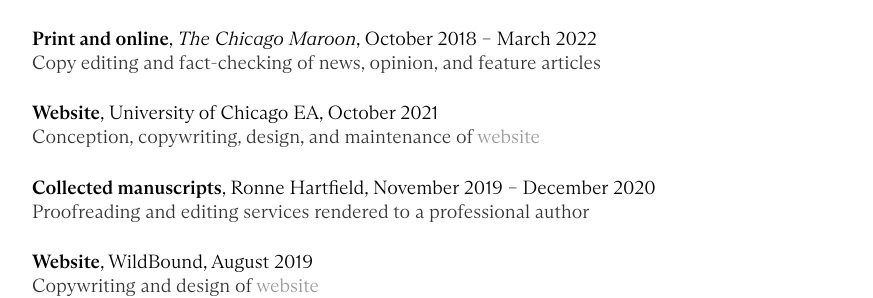
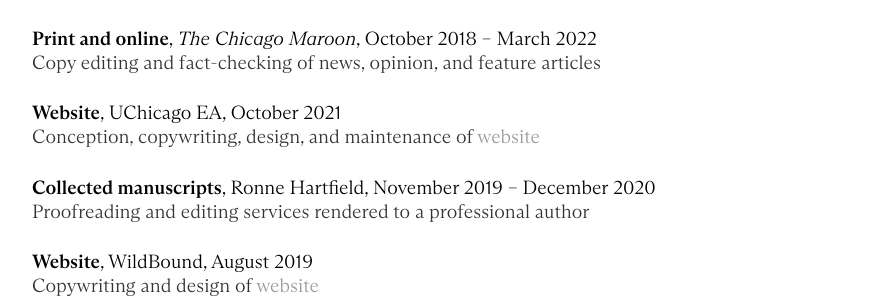
Before and after one commit to y-james-hu/y-james-hu.github.io, a Jekyll site: the page built from projects/index.html, in a window 1280 px wide and 900 px high, scrolled down 1513 px. Shown: the part 419-717 px from the top of the window, without its empty margins (160-1033 px from the left). Built offline with Jekyll 4.4.1, drawn with Linux system fonts in a browser that asks for light colours.

Commit message:
Update index.html

```diff
--- a/projects/index.html
+++ b/projects/index.html
@@ -61,7 +61,7 @@
       <h4 style="margin-left: 0px">Print and online<span style="font-weight:normal">, <em>The Chicago Maroon</em>, October 2018 – March 2022</span></h4>
       <p style="margin-left: 0px">Copy editing and fact-checking of news, opinion, and feature articles</p>
 
-      <h4 style="margin-left: 0px">Website<span style="font-weight:normal">, University of Chicago EA, October 2021</span></h4>
+      <h4 style="margin-left: 0px">Website<span style="font-weight:normal">, UChicago EA, October 2021</span></h4>
       <p style="margin-left: 0px">Conception, copywriting, design, and maintenance of <a href="https://www.uchicagoea.org/">website</a></p>
 
       <h4 style="margin-left: 0px">Collected manuscripts<span style="font-weight:normal">, Ronne Hartfield, November 2019 – December 2020</span></h4>
```
